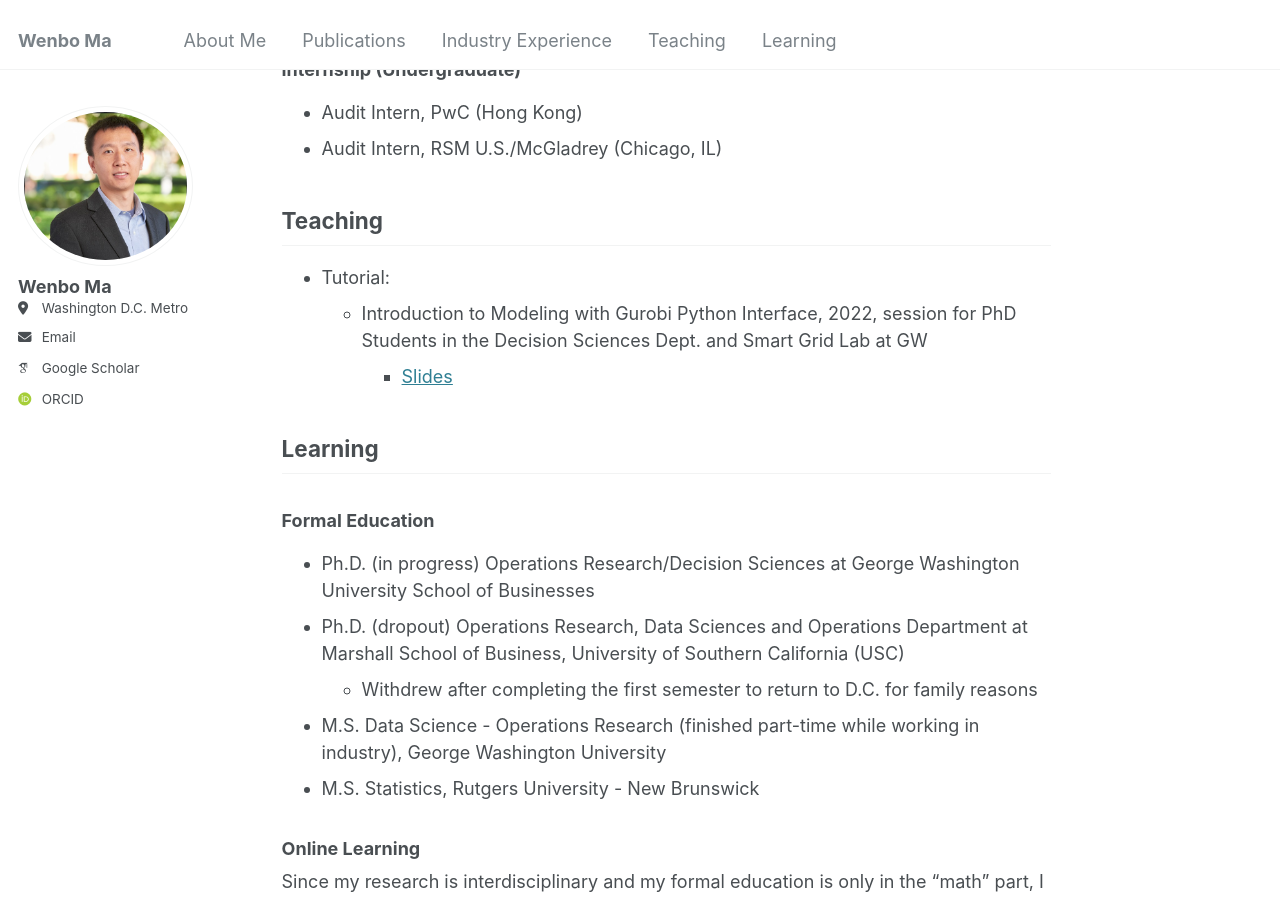
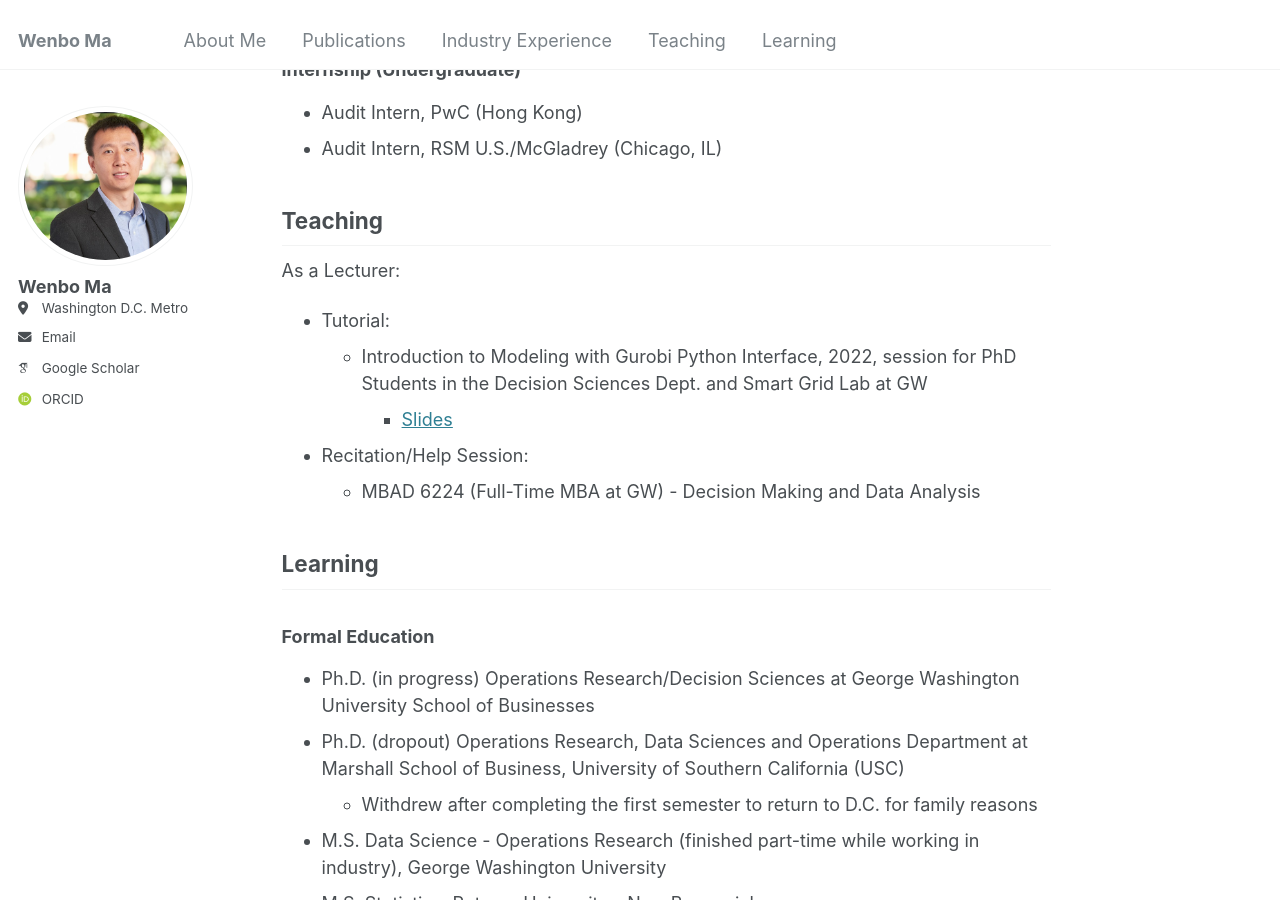
Before and after one commit to wenbo5565/wenbo5565.github.io, a Jekyll site: the page built from _pages/about.md, in a window 1280 px wide and 900 px high, scrolled down 2224 px. Built offline with Jekyll 4.4.1, drawn with Linux system fonts in a browser that asks for light colours; some web fonts are replaced.

Commit message:
Update about.md

```diff
--- a/_pages/about.md
+++ b/_pages/about.md
@@ -63,10 +63,12 @@ Outside of work, I enjoy playing and watching sports — particularly tennis, sw
 - Audit Intern, RSM U.S./McGladrey (Chicago, IL)
 
 ## Teaching <a id="teaching"></a>
-
+As a Lecturer:
 - Tutorial:
     - Introduction to Modeling with Gurobi Python Interface, 2022, session for PhD Students in the Decision Sciences Dept. and Smart Grid Lab at GW
       - [Slides](https://github.com/wenbo5565/wenbo5565.github.io/blob/master/_teaching/Intro.%20to%20Modeling%20with%20Gurobi%20Python%20Interface.pdf)
+- Recitation/Help Session:
+  - MBAD 6224 (Full-Time MBA at GW) - Decision Making and Data Analysis
 
 ## Learning <a id="learning"></a>
 
```
